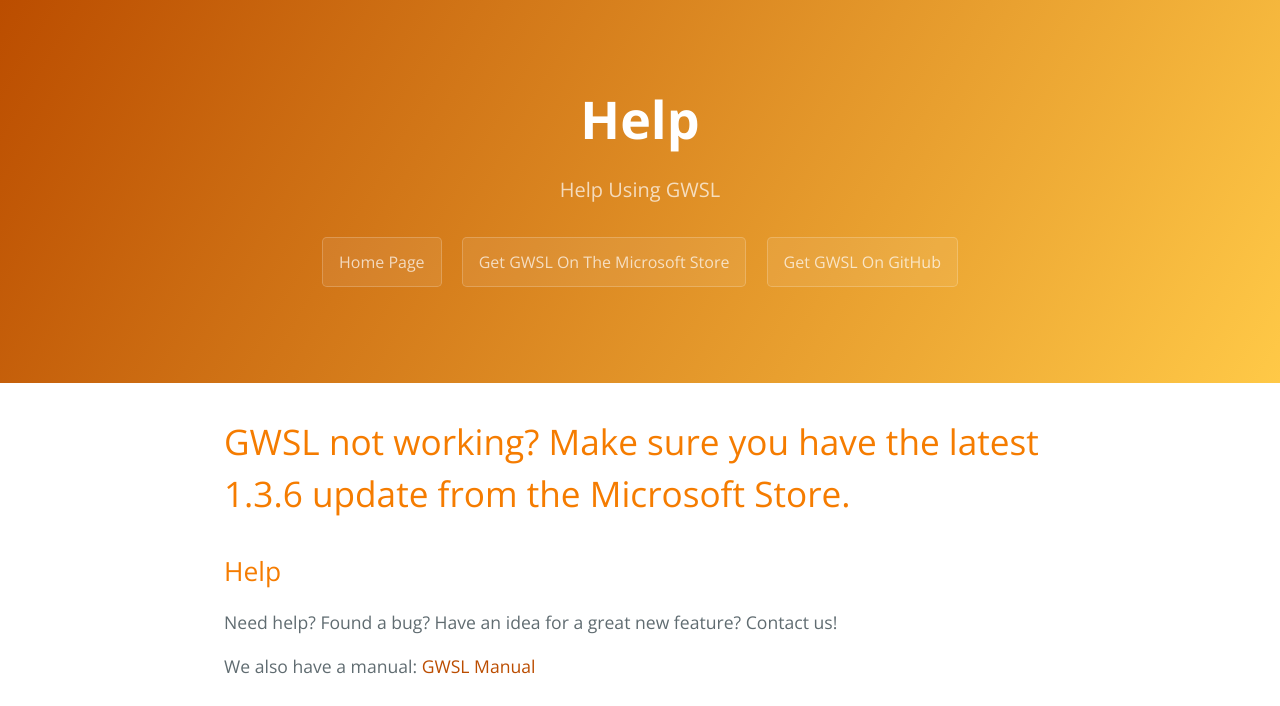
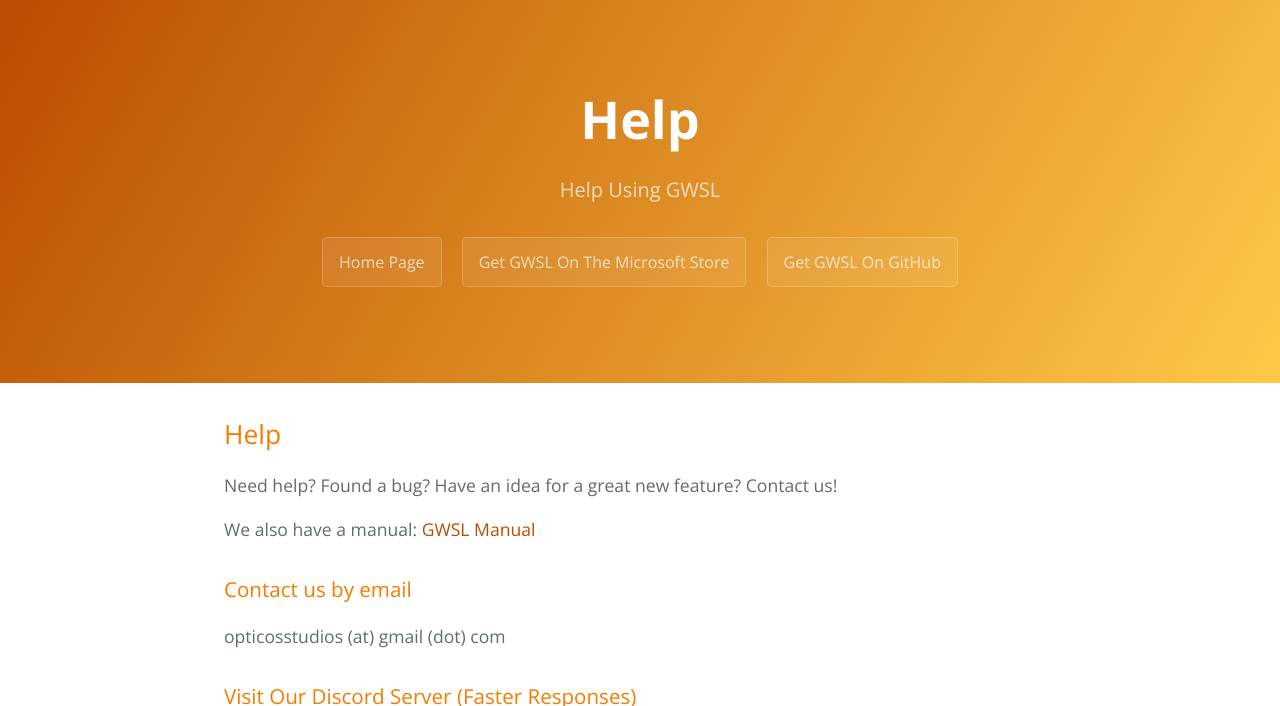
Before and after one commit to Opticos/gwsl, a Jekyll site: the page built from help.md, in a window 1280 px wide and 900 px high, cut to the strip 0-706 px from the top of the window. Built offline with Jekyll 4.4.1, drawn with Linux system fonts in a browser that asks for light colours; the repository's description, which GitHub fills in, is left out.

Commit message:
Update help.md

```diff
--- a/help.md
+++ b/help.md
@@ -4,8 +4,6 @@ title: Help
 description: Help Using GWSL
 permalink: /help.html
 ---
-# GWSL not working? Make sure you have the latest 1.3.6 update from the Microsoft Store.
-
 ## Help
 
 Need help? Found a bug? Have an idea for a great new feature? Contact us!
```
